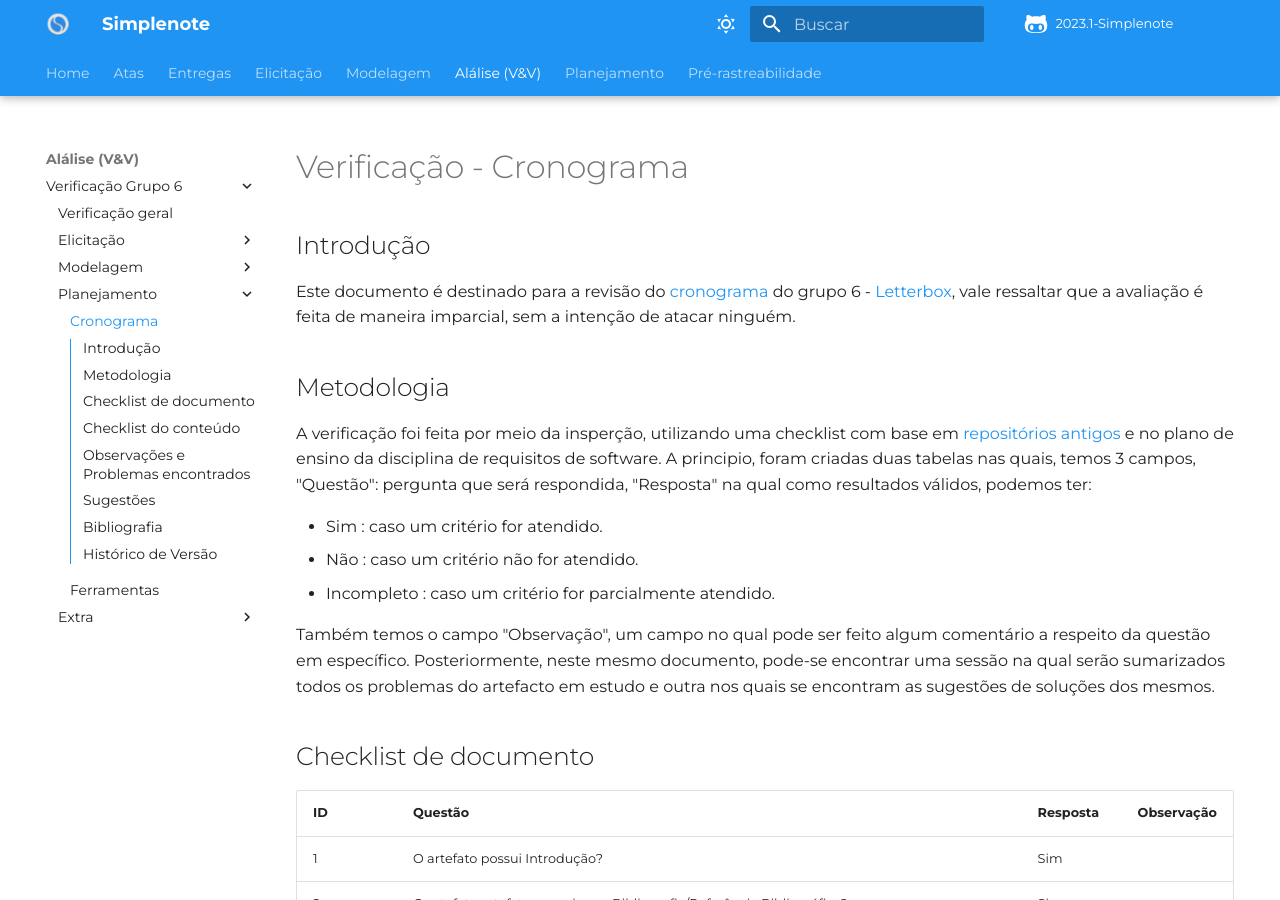
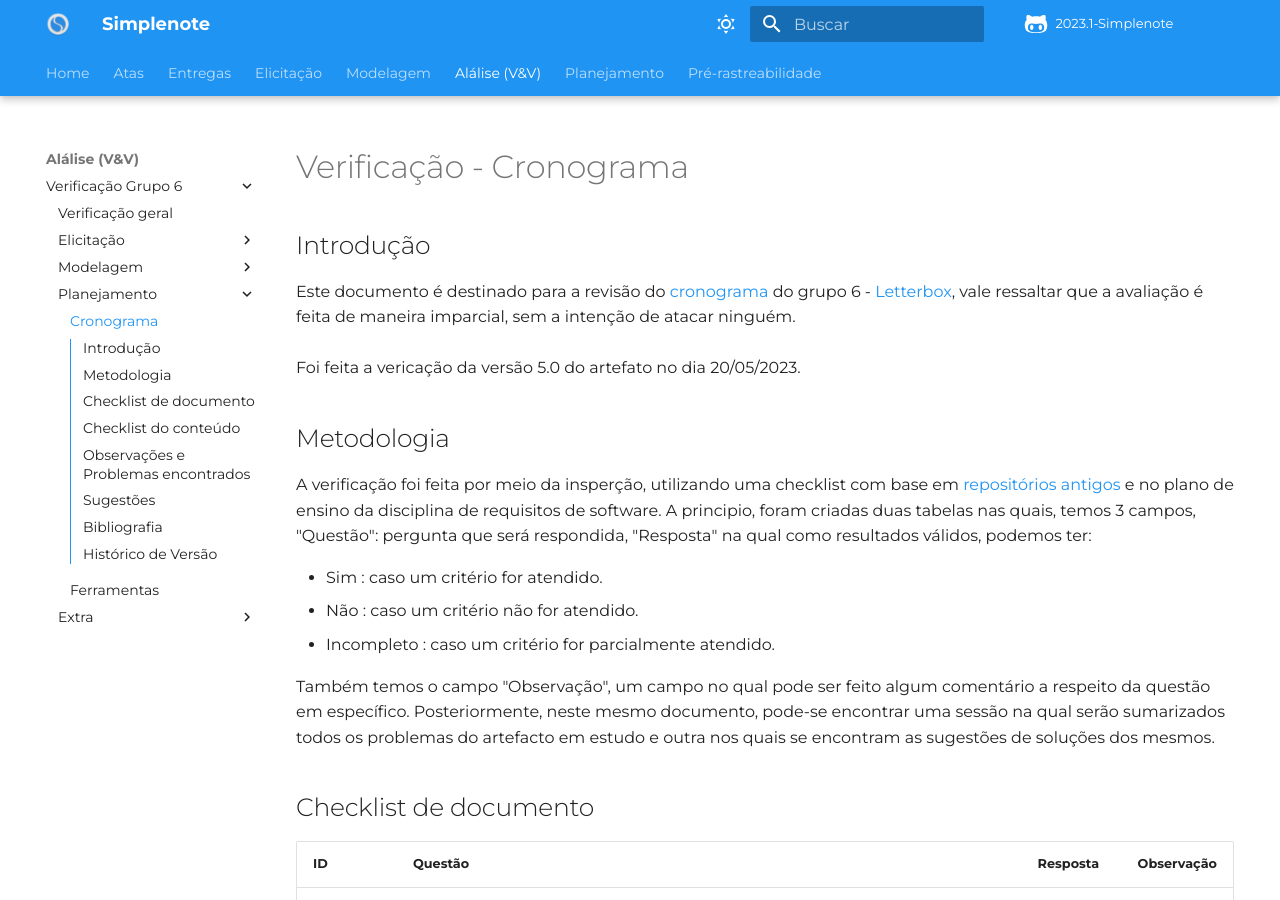
Before and after one commit to Requisitos-de-Software/2023.1-Simplenote, an MkDocs documentation site: the page built from docs/analise-grupo6/planejamento/cronograma.md, in a window 1280 px wide and 900 px high. Built offline with MkDocs 1.6.1 and Material for MkDocs 9.7.7, drawn with Linux system fonts in a browser that asks for light colours; some web fonts are replaced; comment, search, counter and statistics services are not loaded.

Commit message:
revisão ok

```diff
--- a/docs/analise-grupo6/planejamento/cronograma.md
+++ b/docs/analise-grupo6/planejamento/cronograma.md
@@ -2,6 +2,7 @@
 
 ## Introdução
 Este documento é destinado para a revisão do [cronograma](https://github.com/Requisitos-de-Software/2023.1-Letterboxd/blob/master/docs/Planejamento/cronograma.md) do grupo 6 - [Letterbox](https://github.com/Requisitos-de-Software/2023.1-Letterboxd), vale ressaltar que a avaliação é feita de maneira imparcial, sem a intenção de atacar ninguém.
+<br> <br> Foi feita a vericação da versão 5.0 do artefato no dia 20/05/2023.
 
 ## Metodologia
 
```
